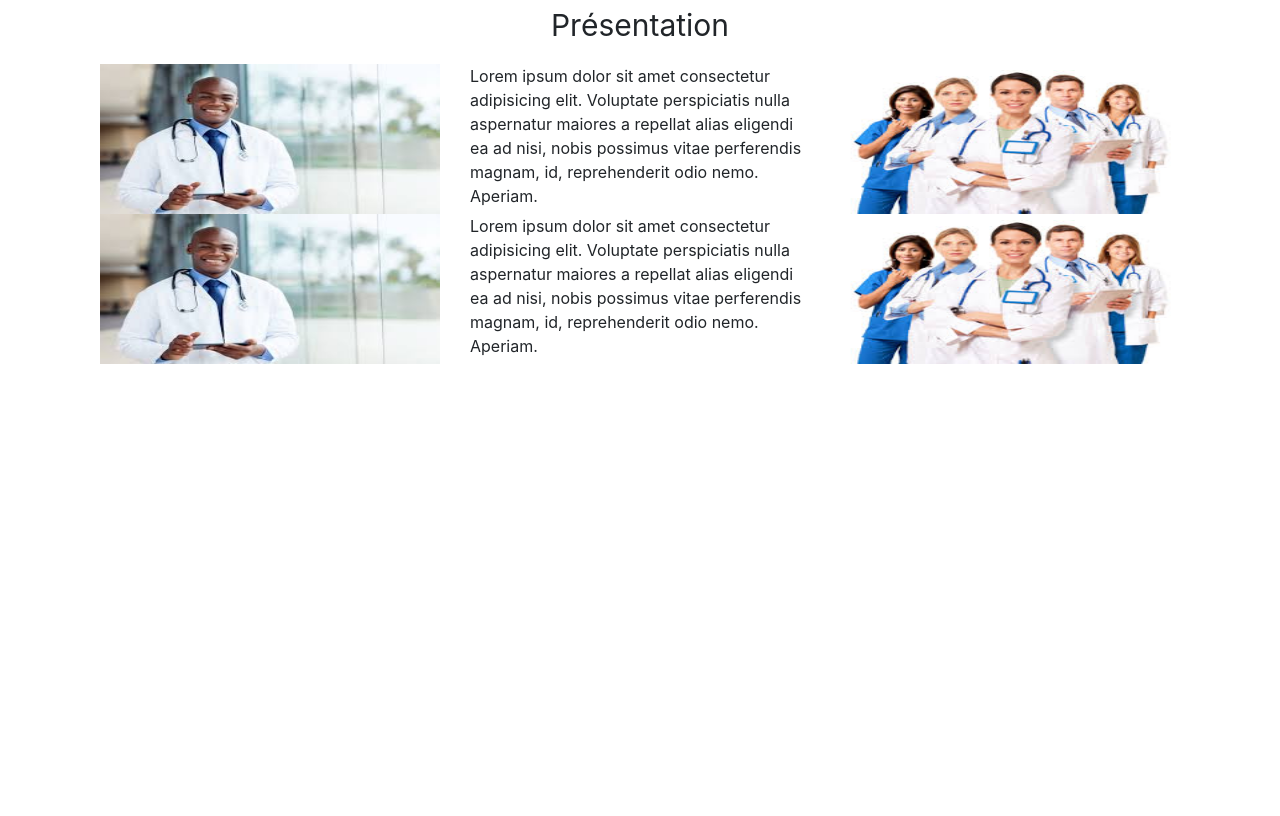
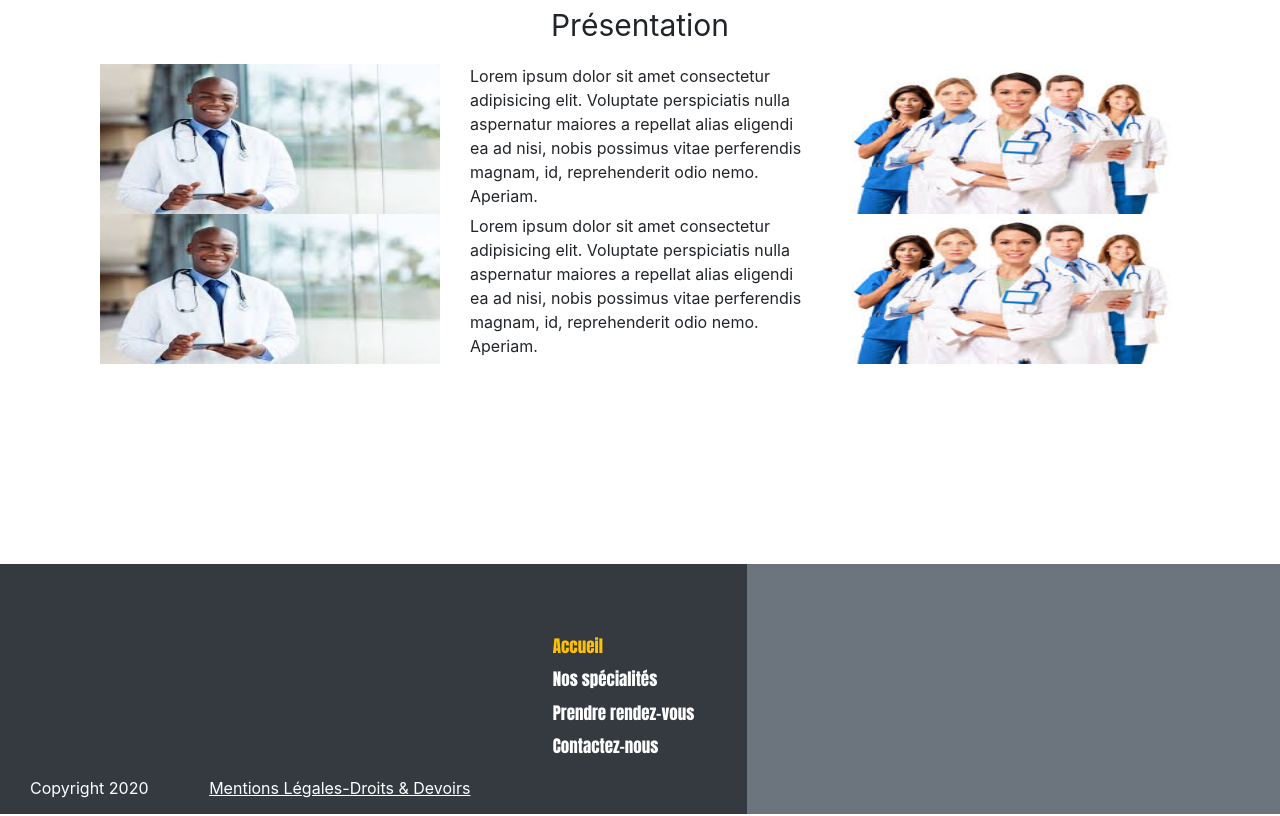
Before and after one commit to Inosuke200/Hallo, a plain HTML site: page index.html in a window 1280 px wide. Shown: the part 1670-2486 px from the top of the page. Before the commit the page ends 2034 px from the top, so only its background shows below. Drawn offline with Linux system fonts and the light colour scheme.

Commit message:
version05

```diff
--- a/index.html
+++ b/index.html
@@ -164,6 +164,36 @@
     </div>
 </div>
 
+<div class="container-fluid">
+    <div class="row">
+        <div class="col-7 bg-dark bottome">
+            <div class="row">
+                <div class="col-4 offset-8">
+                   <ul class=" ulist">
+                       <a href="#" class="text-decoration-none"><li class="text-white  mb-2 textess text-warning">Accueil</li></a>
+                       <a href="#" class="text-decoration-none"><li class="text-white  mb-2 textess" >Nos spécialités</li></a>
+                        <a href="#" class="text-decoration-none"><li class="text-white  mb-2 textess">Prendre rendez-vous</li></a>
+                        <a href="#" class="text-decoration-none"><li class="text-white  mb-2 textess">Contactez-nous</li></a>
+                   </ul>
+                </div>
+            </div>
+            <div class="container">
+                <div class="row">
+                    <div class="col-3">
+                        <p class="text-white">Copyright 2020</p>
+                    </div>
+                    <div class="col-5">
+                        <a href="#" class="text-white lign">Mentions Légales-<a href="#" class="text-white lign">Droits & Devoirs</a></a>
+                    </div>
+                </div>
+            </div>
+        </div>
+        <div class="col-5 bg-secondary bottome">
+
+        </div>
+    </div>
+</div>
+
       <script src="/bootrsap4/js/bootstrap.bundle.min.js"></script>
       <script src="/bootrsap4/js/bootstrap.js"></script>
 </body>
--- a/styles/style.css
+++ b/styles/style.css
@@ -18,6 +18,14 @@
     font-size: 30px;
     font-family: monospace;
 
+}
+.textess{
+    font-size: 17px;
+    font-family: Impact, Haettenschweiler, 'Arial Narrow Bold', sans-serif;
+
+}
+.lign{
+    text-decoration:underline white;
 }
 .down{
     margin-top: 100px;
@@ -62,3 +70,11 @@
 .bottom{
     margin-top: 100px;
 }
+.bottome{
+    margin-top: 200px;
+    height: 250px;
+}
+.ulist{
+   list-style: none;
+    margin-top: 70px;
+}
```
